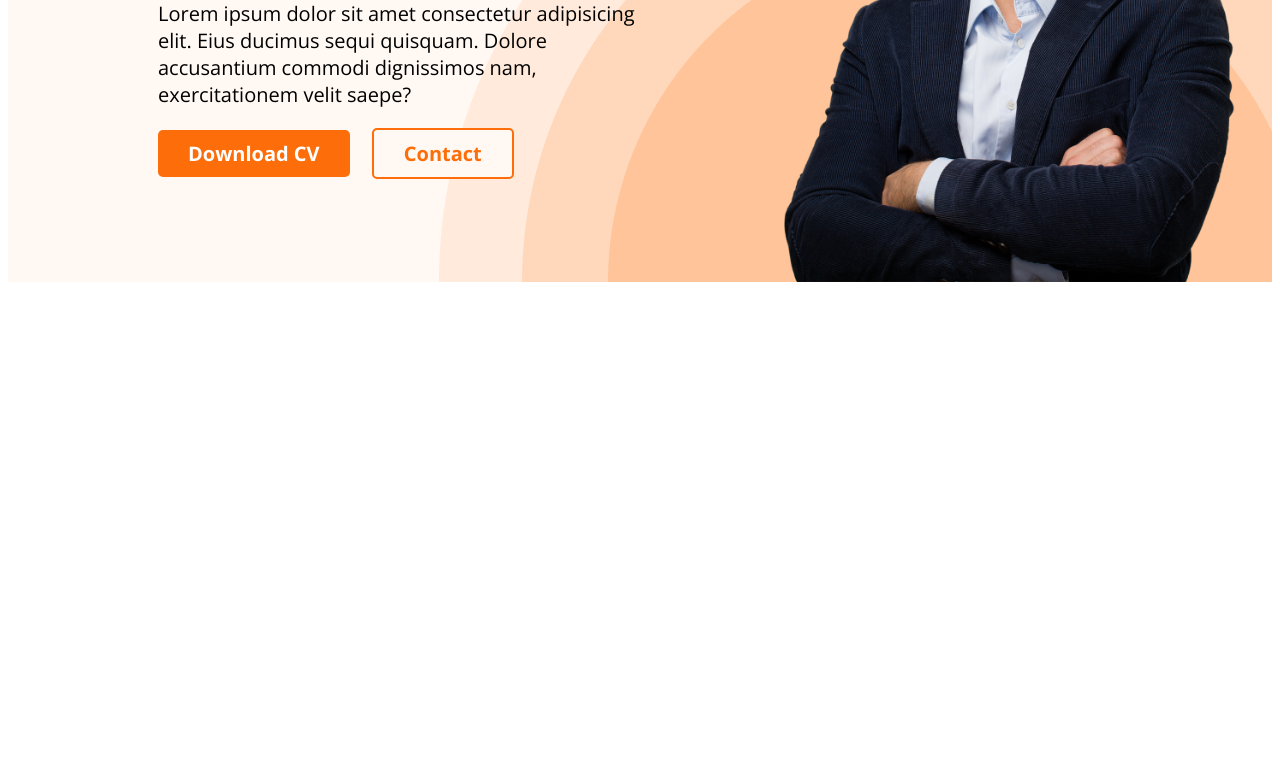
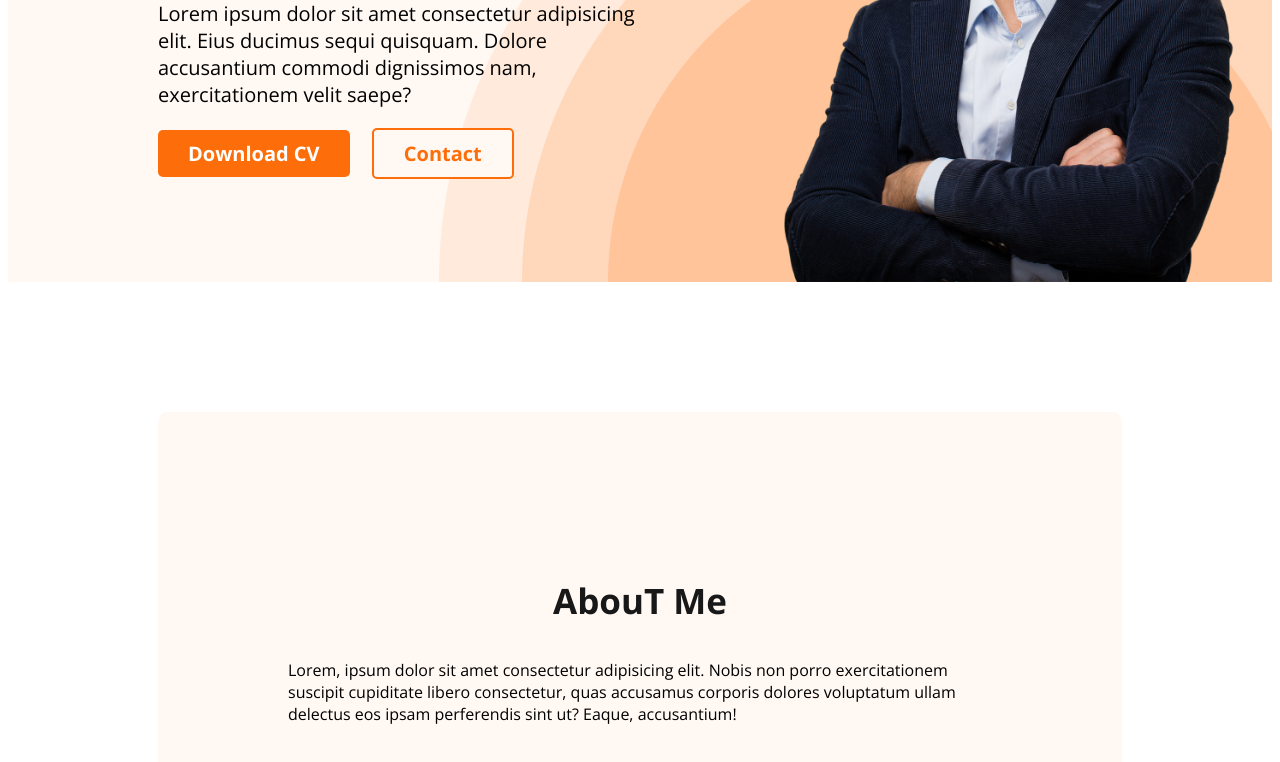
Before and after one commit to Kj-RahiL/web-dev-portfolio, a plain HTML site: page index.html in a window 1280 px wide. Shown: the part 470-1232 px from the top of the page. Before the commit the page ends 800 px from the top, so only its background shows below. Drawn offline with nearby package versions, Linux system fonts and the light colour scheme.

Commit message:
about section

```diff
--- a/css/style.css
+++ b/css/style.css
@@ -87,3 +87,25 @@ nav a{
 .banner-description{
     font-size: 20px;
 }
+
+/* main section */
+
+/* section */
+.about{
+    padding: 130px;
+    border-radius: 10px;
+    background: #FFF8F3;
+    margin: 130px 150px;
+
+}
+.section-title{
+    color: #181818;
+    text-align: center;
+    font-size: 35px;
+    font-weight: 700;
+}
+.section-description{
+    color: #757575;
+    text-align: center;
+    font-size: 18px;
+}
--- a/index.html
+++ b/index.html
@@ -42,7 +42,13 @@
 
     <!-- this is menu section   -->
     <main>
+        <section class="about">
+            <h3 class="section-title">AbouT Me</h3>
+            <p class="">
+                Lorem, ipsum dolor sit amet consectetur adipisicing elit. Nobis non porro exercitationem suscipit cupiditate libero consectetur, quas accusamus corporis dolores voluptatum ullam delectus eos ipsam perferendis sint ut? Eaque, accusantium!
+            </p>
 
+        </section>
     </main>
 
     <!-- this is footer section -->
```
